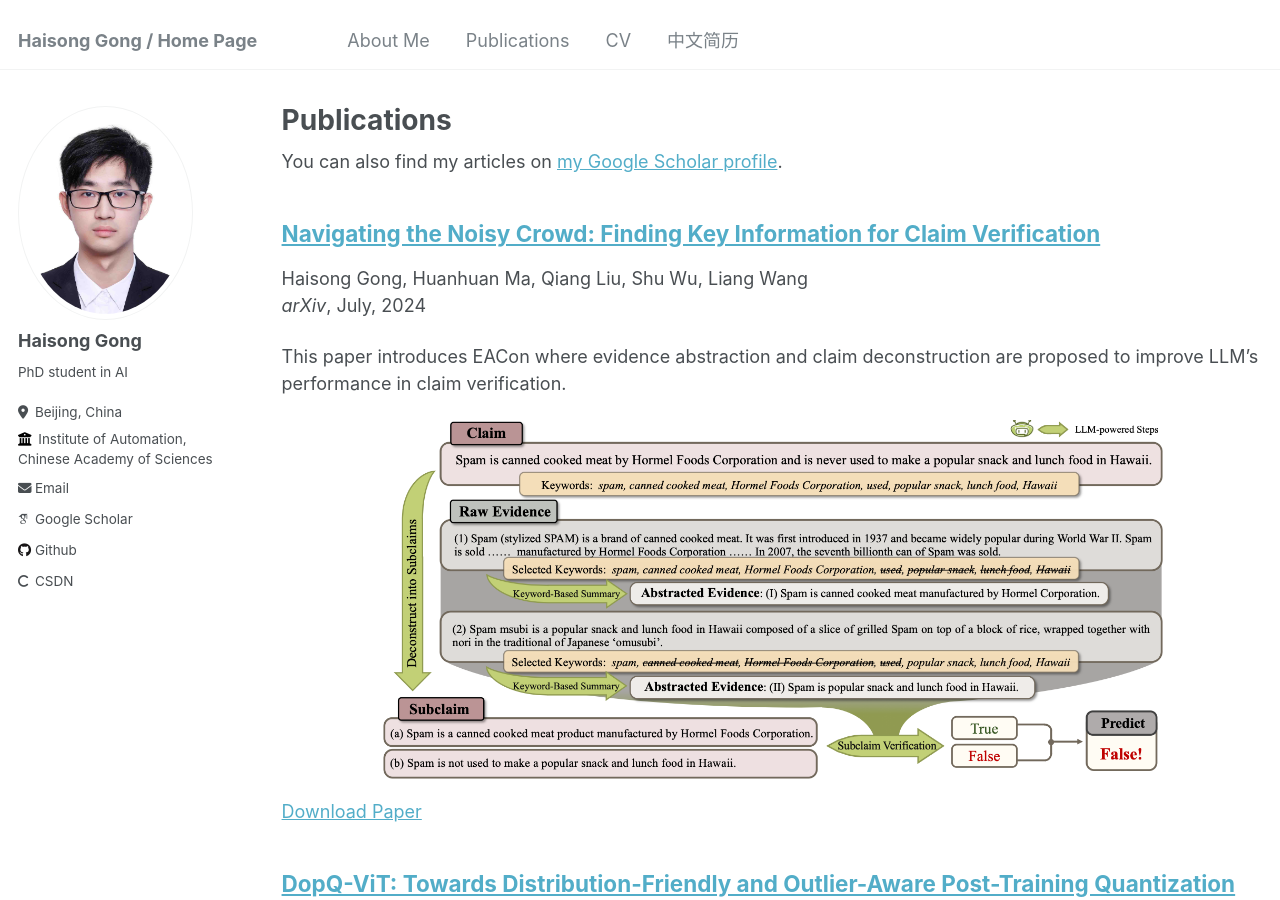
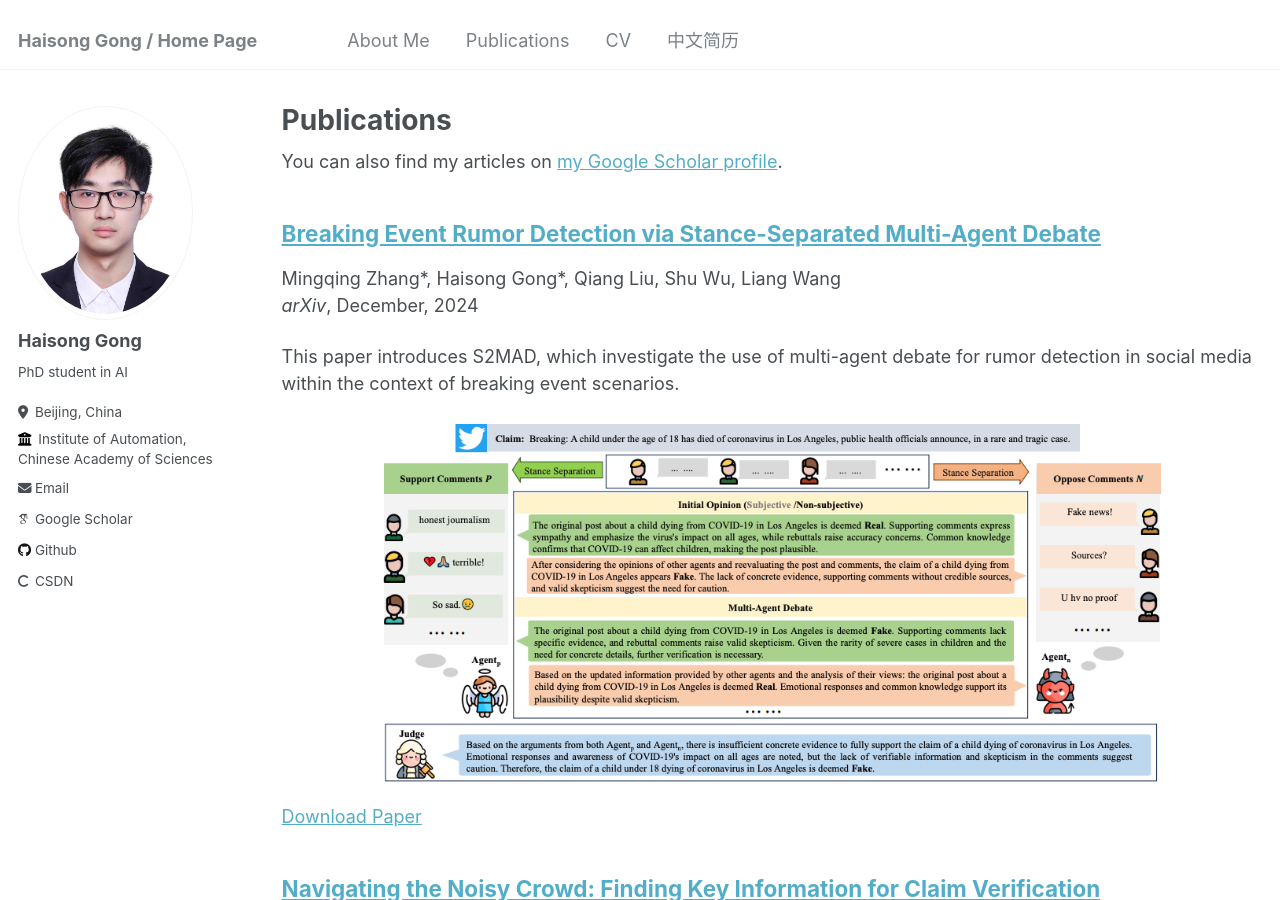
Before and after one commit to Deno-V/Deno-V.github.io, a Jekyll site: the page built from _pages/publications.md, in a window 1280 px wide and 900 px high. Built offline with Jekyll 4.4.1, drawn with Linux system fonts in a browser that asks for light colours; some web fonts are replaced.

Commit message:
addonepaper

```diff
--- /dev/null
+++ b/_publications/FNdebate.md
@@ -0,0 +1,37 @@
+---
+title: "Breaking Event Rumor Detection via Stance-Separated Multi-Agent Debate"
+authors: "Mingqing Zhang*, Haisong Gong*, Qiang Liu, Shu Wu, Liang Wang"
+collection: publications
+permalink:  /publication/S2MAD
+excerpt: "This paper introduces S2MAD, which  investigate the use of multi-agent debate for rumor detection in social media within the context of breaking event scenarios."
+date: 2024-12-01
+venue: "arXiv"
+slidesurl:
+paperurl: 'https://arxiv.org/abs/2412.04859'
+codeurl:
+citation:
+figure: "/images/S2MAD.png"
+figurewidth: "80%"
+code:
+---
+
+### Authors
+{{page.authors}}
+
+### Abstract
+
+The rapid spread of rumors on social media platforms during breaking events severely hinders the dissemination of the truth. Previous studies reveal that the lack of annotated resources hinders the direct detection of unforeseen breaking events not covered in yesterday’s news. Leveraging large language models (LLMs) for rumor detection holds significant promise. However, it is challenging for LLMs to provide comprehensive responses to complex or controversial issues due to limited diversity. In this work, we propose the Stance Separated Multi-Agent Debate (S2MAD) to address this issue. Specifically, we firstly introduce Stance Separation, categorizing comments as either supporting or opposing the original claim. Subsequently, claims are classified as subjective or objective, enabling agents to generate reasonable initial viewpoints with different prompt strategies for each type of claim. Debaters then follow specific instructions through multiple rounds of debate to reach a consensus. If a consensus is not reached, a judge agent evaluates the opinions and delivers a final verdict on the claim’s veracity. Extensive experiments conducted on two real-world datasets demonstrate that our proposed model outperforms state-of-the-art methods in terms of performance and effectively improves the performance of LLMs in breaking event rumor detection.
+
+![MainFig]({{page.figure}})
+
+
+---
+{% if page.paperurl %}
+- **Link to our paper**: [{{page.paperurl}}]({{page.paperurl}})
+{% endif %}
+{% if page.slidesurl %}
+- **Link to our slides**: [{{page.slidesurl}}]({{page.slidesurl}})
+{% endif %}
+{% if page.codeurl %}
+- **Link to our code**: [{{page.codeurl}}]({{page.codeurl}})
+{% endif %}
```
Also changed, not shown: _publications/EACon.md (renamed from _publications/crowd.md, +1 -1 lines), images/S2MAD.png (added).
